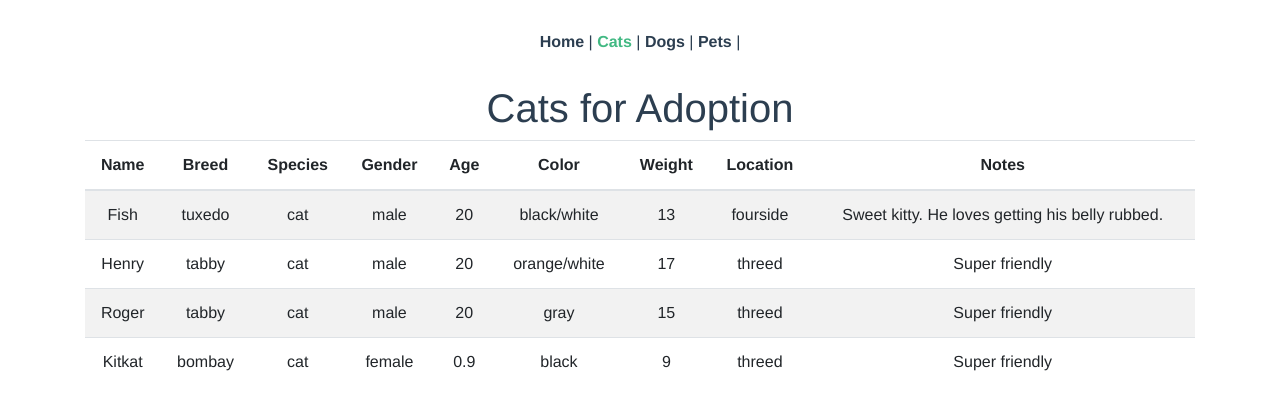
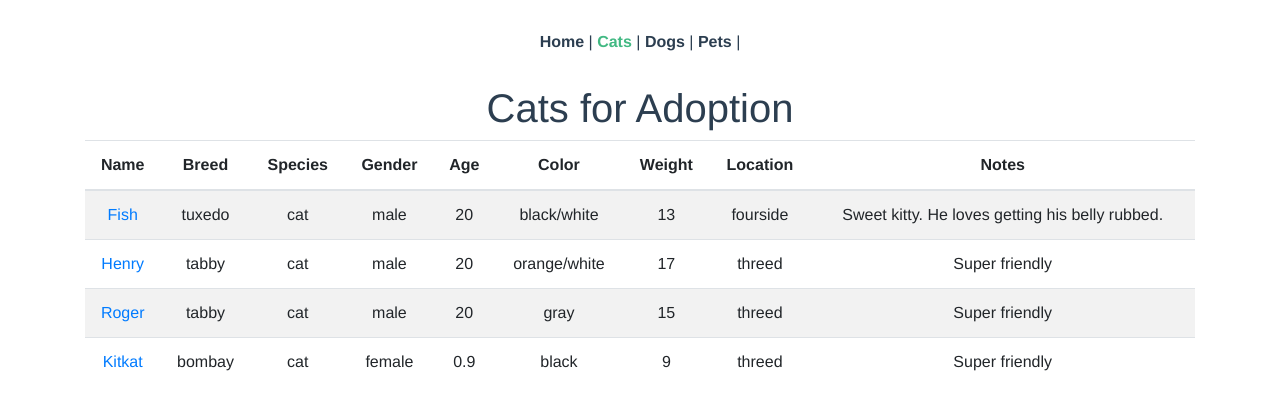
Before and after one commit to mogumogu-tatsugoro/adopt-pets, a Vue app: page /cats in a window 1280 px wide. Shown: the top 410 px of the page. Built offline with nearby package versions, Linux system fonts and the light colour scheme.

Commit message:
Set link from each cat to pets

```diff
--- a/src/views/Cats.vue
+++ b/src/views/Cats.vue
@@ -1,7 +1,13 @@
 <template>
   <div>
     <h1>Cats for Adoption</h1>
-    <b-table striped hover :items="cats" />
+    <b-table striped hover :items="cats">
+      <template v-slot:cell(name)="data">
+        <router-link :to="`/pets/${data.index}`">
+          {{ data.value }}
+        </router-link>
+      </template>
+    </b-table>
   </div>
 </template>
 
```
